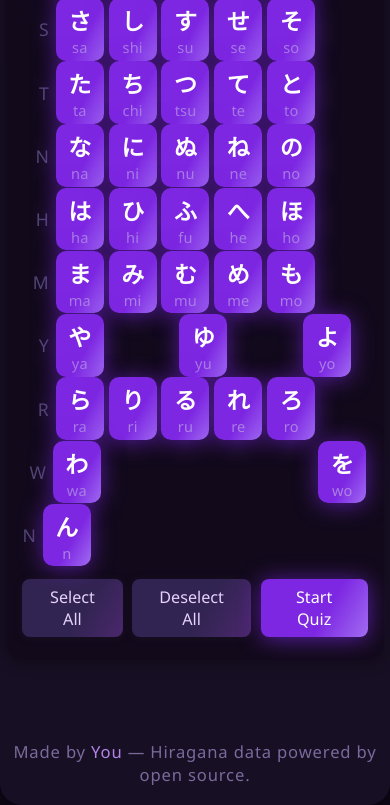
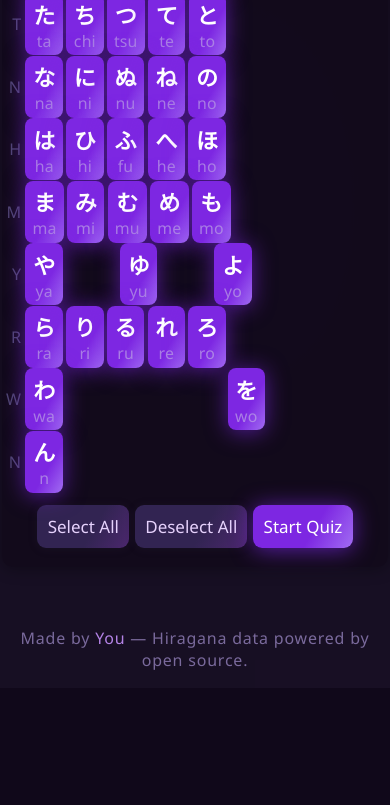
Before and after one commit to Repzal/hiragana, a plain HTML site: page index.html in a window 390 px wide. Shown: the part 357-1162 px from the top of the page. After the commit the page ends 1045 px from the top, so only its background shows below. Drawn offline with Linux system fonts and the light colour scheme.

Commit message:
Update style.css

```diff
--- a/style.css
+++ b/style.css
@@ -1,11 +1,19 @@
 /* ======= GLOBALS ======= */
+html {
+  box-sizing: border-box;
+  font-size: 16px;
+}
+*, *:before, *:after {
+  box-sizing: inherit;
+}
 body {
   margin: 0;
   font-family: 'Segoe UI', 'Noto Sans JP', Arial, sans-serif;
   color: #e0e0ff;
-  background: #10081a; /* deep black */
+  background: #10081a;
   min-height: 100vh;
   overflow-x: hidden;
+  -webkit-tap-highlight-color: transparent;
 }
 
 /* ======= ANIMATED DARK PURPLE BACKGROUND ======= */
@@ -15,16 +23,15 @@ body {
   z-index: 0;
   pointer-events: none;
   background:
-    radial-gradient(ellipse 60% 55% at 20% 30%, #3d145c 0%, transparent 70%),
-    radial-gradient(ellipse 55% 50% at 70% 75%, #2f0945 0%, transparent 65%),
-    radial-gradient(ellipse 35% 30% at 80% 15%, #6c28a8 0%, transparent 80%),
-    radial-gradient(ellipse 40% 35% at 40% 80%, #24153f 0%, transparent 75%),
-    radial-gradient(ellipse 60% 55% at 60% 60%, #2e0c40 0%, transparent 70%);
+    radial-gradient(ellipse 60% 55% at 18% 28%, #3d145c 0%, transparent 70%),
+    radial-gradient(ellipse 55% 50% at 72% 68%, #2f0945 0%, transparent 65%),
+    radial-gradient(ellipse 35% 30% at 82% 12%, #6c28a8 0%, transparent 80%),
+    radial-gradient(ellipse 40% 35% at 42% 78%, #24153f 0%, transparent 75%),
+    radial-gradient(ellipse 60% 55% at 58% 61%, #2e0c40 0%, transparent 70%);
   background-blend-mode: lighten, lighten, lighten, lighten, normal;
   animation: bgmove 18s linear infinite alternate;
   opacity: 0.92;
 }
-
 @keyframes bgmove {
   0% {
     background-position:
@@ -58,6 +65,7 @@ body {
   display: flex;
   flex-direction: column;
   gap: 1.7rem;
+  box-sizing: border-box;
 }
 
 /* ======= TITLES ======= */
@@ -128,14 +136,15 @@ h2 {
   color: #f1e8ff;
   font-size: 1.25em;
   font-family: inherit;
-  padding: 0.25em 0.45em 0.18em 0.45em;
+  padding: 0.35em 0.65em 0.28em 0.65em;
   margin: 0 0.07em;
-  min-width: 2.4em;
+  min-width: 2.7em;
   cursor: pointer;
   box-shadow: 0 1px 8px #7d27e22a;
   transition: background 0.32s, box-shadow 0.18s, transform 0.13s;
   outline: none;
   position: relative;
+  touch-action: manipulation;
 }
 .kana-btn.selected {
   background: linear-gradient(120deg, #7d27e2 60%, #a16cf2 100%);
@@ -144,7 +153,8 @@ h2 {
   transform: scale(1.08);
   z-index: 2;
 }
-.kana-btn:not(.selected):hover {
+.kana-btn:not(.selected):hover,
+.kana-btn:not(.selected):focus-visible {
   background: linear-gradient(150deg, #4b276d 60%, #2a144a 100%);
   color: #d7c7f6;
   box-shadow: 0 2px 20px #a37ff13a;
@@ -154,15 +164,15 @@ h2 {
   background: transparent;
   box-shadow: none;
   pointer-events: none;
-  min-width: 2.4em;
+  min-width: 2.7em;
 }
 .kana-char {
-  font-size: 1.15em;
+  font-size: 1.18em;
   display: block;
   font-weight: 700;
 }
 .kana-romaji {
-  font-size: 0.73em;
+  font-size: 0.85em;
   color: #bda4e5;
   display: block;
   font-weight: 500;
@@ -173,22 +183,26 @@ h2 {
 /* ======= PANEL CONTROLS ======= */
 .panel-controls {
   display: flex;
-  gap: 0.6em;
+  gap: 0.7em;
   margin: 0.8em 0 0.1em 0;
+  flex-wrap: wrap;
+  justify-content: center;
 }
 button {
   background: linear-gradient(120deg, #322452 60%, #4b276d 100%);
   color: #e6d2fc;
   border: none;
-  padding: 0.44em 1.1em;
-  border-radius: 8px;
-  font-size: 1.01em;
+  padding: 0.7em 1.4em;
+  border-radius: 12px;
+  font-size: 1.13em;
   font-family: inherit;
   cursor: pointer;
   transition: background 0.2s, box-shadow 0.16s, transform 0.09s;
   font-weight: 500;
   box-shadow: 0 1px 10px #362e4b2c;
   outline: none;
+  min-width: 100px;
+  touch-action: manipulation;
 }
 button:active {
   transform: scale(0.97);
@@ -217,7 +231,7 @@ button:disabled {
   background: #2a144a50;
   border-radius: 8px;
   padding: 0.5em 1em;
-  font-size: 1.05em;
+  font-size: 1.1em;
   text-align: center;
   font-weight: 500;
   box-shadow: 0 1px 10px #ffb6c11b;
@@ -242,7 +256,7 @@ button:disabled {
 .quiz-choices {
   display: flex;
   flex-wrap: wrap;
-  gap: 1.2em;
+  gap: 1em;
   justify-content: center;
   margin-top: 1em;
 }
@@ -251,12 +265,14 @@ button:disabled {
   color: #fff;
   font-size: 1.13em;
   font-weight: 600;
-  padding: 0.5em 1.4em;
-  border-radius: 10px;
+  padding: 0.6em 1.8em;
+  border-radius: 12px;
   margin: 0.12em;
   cursor: pointer;
   transition: background 0.18s, transform 0.12s, box-shadow 0.14s;
   box-shadow: 0 2px 16px #7d27e237;
+  min-width: 100px;
+  touch-action: manipulation;
 }
 .quiz-choice.correct {
   background: linear-gradient(120deg, #2fd86f 60%, #2aef9c 100%);
@@ -287,7 +303,74 @@ footer a {
   font-weight: 500;
 }
 
-/* ======= RESPONSIVE ======= */
-@media (max-width: 700px) {
-  .main-panel { padding: 1.2rem 0.4rem; }
+/* ======= RESPONSIVE DESIGN ======= */
+@media (max-width: 900px) {
+  .main-panel {
+    max-width: 98vw;
+    padding: 2rem 1rem 1rem 1rem;
+  }
 }
+@media (max-width: 600px), (pointer: coarse) {
+  html {
+    font-size: 17px;
+  }
+  .main-panel {
+    max-width: 100vw;
+    min-height: unset;
+    border-radius: 0;
+    margin: 0;
+    padding: 1.1rem 0.1rem 1rem 0.1rem;
+    box-shadow: none;
+    gap: 1.2rem;
+  }
+  h1 {
+    font-size: 2rem;
+    margin-bottom: 0.8rem;
+  }
+  .panel {
+    padding: 1rem 0.1rem 1rem 0.1rem;
+    margin-bottom: 0.5rem;
+    border-radius: 10px;
+  }
+  .chart {
+    gap: 0.1rem;
+    margin-bottom: 1.1rem;
+  }
+  .row-label {
+    font-size: 0.95em;
+    width: 1.1em;
+    margin-right: 0.1em;
+  }
+  .kana-btn {
+    font-size: 1.1em;
+    padding: 0.24em 0.38em 0.18em 0.38em;
+    min-width: 2em;
+    border-radius: 8px;
+    margin: 0 0.03em;
+  }
+  .panel-controls {
+    gap: 0.35em;
+    margin: 0.7em 0 0.1em 0;
+  }
+  button,
+  .quiz-choice {
+    font-size: 1em;
+    padding: 0.6em 0.6em;
+    min-width: 80px;
+    border-radius: 9px;
+  }
+  .quiz-char {
+    font-size: 2.2em;
+  }
+  .quiz-choices {
+    gap: 0.6em;
+  }
+  .warn {
+    font-size: 0.98em;
+    padding: 0.4em 0.4em;
+  }
+  footer {
+    font-size: 0.94em;
+    margin: 2em auto 0 auto;
+  }
+}
```
